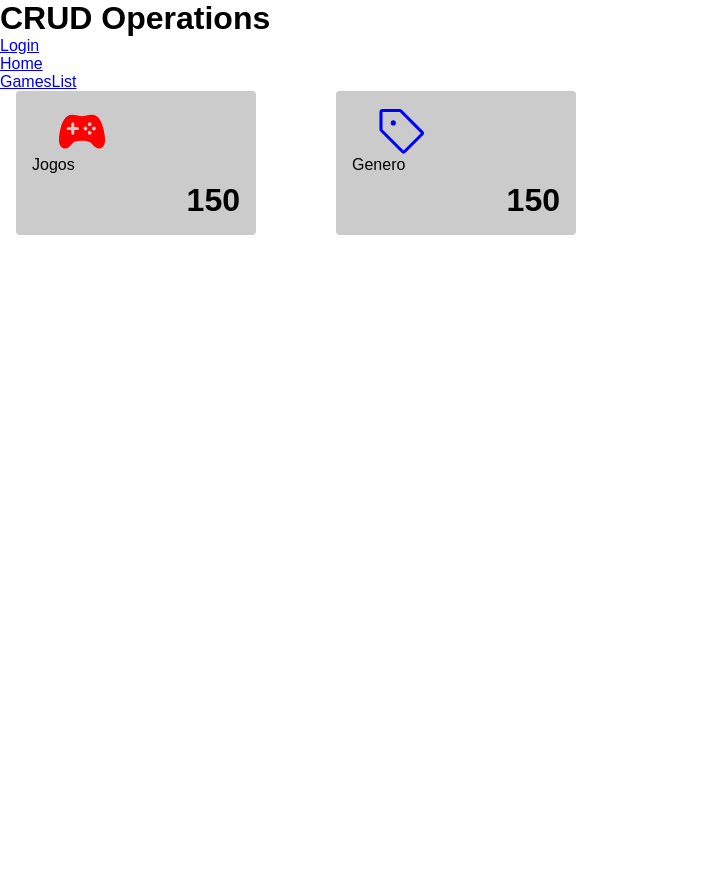
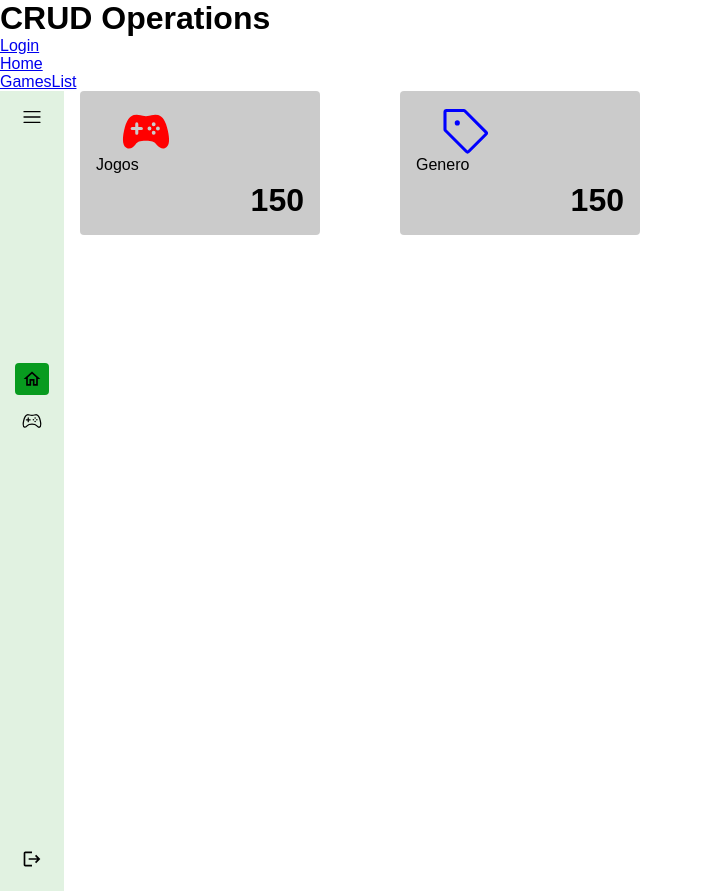
Before and after one commit to BuenoMVP/Desafio_2_PB_Compass, a React app: page /Home in a window 1280 px wide. Shown: the whole page, without its empty margins (0-703 px from the left). Before the commit the page ends 800 px from the top, so only its background shows below. Built offline with nearby package versions, Linux system fonts and the light colour scheme; the HTML template or start-up script is replaced by a standard one.

Commit message:
feat: add sidebar menu

```diff
--- a/src/frontend/src/components/GameList.tsx
+++ b/src/frontend/src/components/GameList.tsx
@@ -1,10 +1,13 @@
 import Game from './Game'
 import './game.css'
 import './gameList.css'
+import '../styles/gameList.css'
+import Menu from './Menu'
 
 const GameList = () => {
   return (
-
+    <section id='game-list-section'>
+      <Menu email='teste@example.com' url='GameList'/>
       <div className="container-game-list">
         <div className="tbl-container">
           <div className="tbl-header">
@@ -36,6 +39,7 @@ const GameList = () => {
           </table>
         </div>
       </div>
+    </section>
 
   )
 }
--- /dev/null
+++ b/src/frontend/src/components/Menu.tsx
@@ -0,0 +1,45 @@
+import { IoGameControllerOutline } from "react-icons/io5";
+import { RxHamburgerMenu } from "react-icons/rx";
+import { MdOutlineHome } from "react-icons/md";
+import { MdLogout } from "react-icons/md";
+import { Link } from "react-router-dom";
+import MenuButton from './MenuButton'
+import "./menu.css"
+
+const tamIcon = 20
+
+type URL = "Home" | "GameList"
+
+interface MenuProps {
+    email: string,
+    url: URL
+}
+
+const Menu = (props:MenuProps) => {
+  return (
+    <aside id='sidebar'>
+        <header id='title'>
+            <span className="greenBox"></span>
+            <h1>CRUD OPERATIONS</h1>
+        </header>
+        <RxHamburgerMenu id="hamburger" size={tamIcon}/>
+        <h4>{props.email}</h4>
+        <nav className="content">
+            <ul className="menu-items">
+                <li className="item" style={{backgroundColor: props.url === "Home" ? "#089B1F" : ""}}>
+                    <MenuButton title='Home' goTo='/Home' icon={<MdOutlineHome size={tamIcon} />}/>
+                </li>
+                <li className="item" style={{backgroundColor: props.url === "GameList" ? "#089B1F" : ""}}>
+                    <MenuButton title='Games' goTo='/GamesList' icon={<IoGameControllerOutline size={tamIcon} />}/>
+                </li>
+            </ul>
+            <Link id="logout-button" to="/Login" className="link">
+                <p id="menu-button-text">Logout</p>
+                <MdLogout size={tamIcon}/>
+            </Link>
+        </nav>
+    </aside>
+  )
+}
+
+export default Menu
--- /dev/null
+++ b/src/frontend/src/components/MenuButton.tsx
@@ -0,0 +1,22 @@
+import { IconBaseProps } from "react-icons"
+import { Link } from "react-router-dom"
+import "./menuButton.css"
+
+interface MenuButtonProps {
+    title: string,
+    goTo: string,
+    icon: IconBaseProps
+}
+
+const MenuButton = (props:MenuButtonProps) => {
+  return (
+    <Link to={props.goTo} className="link">
+        <>
+            {props.icon}
+        </>
+        <p id="menu-button-text">{props.title}</p>
+    </Link>
+  )
+}
+
+export default MenuButton
--- /dev/null
+++ b/src/frontend/src/components/menu.css
@@ -0,0 +1,84 @@
+.menu-items {
+    width: 90%;
+    height: 60vh;
+    list-style: none;
+}
+
+#sidebar {
+    background-color: #E1F2E1;
+    display: flex;
+    flex-direction: column;
+    justify-content: space-between;
+    justify-items: center;
+    align-items: center;
+    height: 100%;
+    width: 15vw;
+    max-width: 251px;
+    min-width: 61px;
+    padding: 2vh 1vh;
+    position: relative;
+}
+
+#title {
+    display: flex;
+    justify-content: center;
+    gap: 1vh;
+}
+
+#hamburger {
+    display: none;
+}
+
+#logout-button {
+    border-radius: 4px;
+    padding: 0;
+    width: 90%;
+}
+
+#logout-button:hover {
+    background-color: #E97171;
+}
+
+.content {
+    display: inherit;
+    flex-direction: column;
+    align-items: center;
+    width: 80%;
+}
+
+.greenBox {
+    background-color: #089B1F;
+    width: 5px;
+}
+
+.item {
+    border-radius: 4px;
+    transition: .4s;
+}
+
+.item:hover{
+    background-color: #089b1e33;
+}
+
+/* Ajustando sidebar com icones */
+
+@media (width < 1674px){
+    #sidebar {
+        transition: .4s;
+        width:4rem;
+    }
+
+    h4 {
+        display: none;
+    }
+
+    #title {
+        display: none;
+        transition: .4s;
+    }
+
+    #hamburger {
+        display: flex;
+        transition: .4s;
+    }
+}
--- /dev/null
+++ b/src/frontend/src/components/menuButton.css
@@ -0,0 +1,24 @@
+.link {
+    text-decoration: none;
+    display: flex;
+    justify-content: center;
+    align-items: center;
+    padding-right: 1rem;
+    margin-top: 10px;
+    height: 3rem;
+    color: #000;
+    cursor: pointer;
+    gap: 1vh;
+    transition: .4s;
+}
+
+@media (width < 1674px){
+    #menu-button-text {
+        display: none;
+    }
+
+    .link {
+        padding: 0;
+        height: 2rem;
+    }
+}
--- a/src/frontend/src/pages/Home.tsx
+++ b/src/frontend/src/pages/Home.tsx
@@ -1,17 +1,21 @@
-import CardHome from "../components/CardHome"
 import { IoGameController } from "react-icons/io5";
 import { GoTag } from "react-icons/go"
 import "../styles/home.css"
+import CardHome from "../components/CardHome"
+import Menu from "../components/Menu";
 
 const tamIcon = 100
 const totalValue = 150
 
 const Home = () => {
   return (
-    <div className="cardContainer">
-      <CardHome title="Jogos" total={totalValue} icon={<IoGameController size={tamIcon} color="red"/>} />
-      <CardHome title="Genero" total={totalValue} icon={<GoTag size={tamIcon} color="blue"/>} />
-    </div>
+    <section id="home-section">
+      <Menu email="test@email.com" url="Home"/>
+      <div className="cardContainer">
+        <CardHome title="Jogos" total={totalValue} icon={<IoGameController size={tamIcon} color="red"/>} />
+        <CardHome title="Genero" total={totalValue} icon={<GoTag size={tamIcon} color="blue"/>} />
+      </div>
+    </section>
   )
 }
 
--- /dev/null
+++ b/src/frontend/src/styles/gameList.css
@@ -0,0 +1,5 @@
+#game-list-section {
+    display: flex;
+    width: 100%;
+    height: 100vh;
+}
--- a/src/frontend/src/styles/home.css
+++ b/src/frontend/src/styles/home.css
@@ -1,3 +1,9 @@
+#home-section {
+    display: flex;
+    width: 100%;
+    height: 100vh;
+}
+
 .cardContainer {
     display: flex;
     flex-direction: row;
```
Lines whose indentation alone changed are shown as unchanged.
